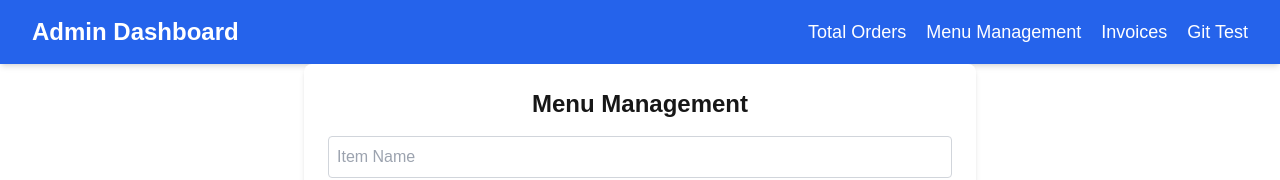
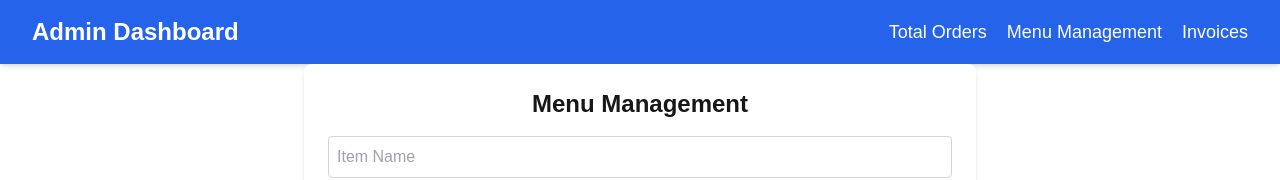
Before and after one commit to wdcs-adityashah/TokenSystemProject, a Next.js app in the folder TokenManagementSystem/token-managementapp/: page /menulist in a window 1280 px wide. Shown: the top 180 px of the page. Built offline with nearby package versions, Linux system fonts and the light colour scheme; no server answers.

Commit message:
header and menu changes in master

```diff
--- a/TokenManagementSystem/token-managementapp/components/Header.tsx
+++ b/TokenManagementSystem/token-managementapp/components/Header.tsx
@@ -17,9 +17,7 @@ const Header = () => {
         <Link href={"/billgenerated"} className="text-lg font-medium hover:text-gray-200 transition-colors">
           Invoices
         </Link>
-        <Link href={"/billgenerated"} className="text-lg font-medium hover:text-gray-200 transition-colors">
-          Git Test
-        </Link>
+
       </nav>
     </header>
   );
--- a/TokenManagementSystem/token-managementapp/components/Menu.tsx
+++ b/TokenManagementSystem/token-managementapp/components/Menu.tsx
@@ -24,8 +24,8 @@ const Menu = () => {
       try {
         const items = await fetchMenuItems();
         console.log("Fetched Menu Items:", items); // Log fetched items
-        console.log("Fetched Menu Items1:", items); // Log fetched items
-        console.log("Fetched Menu Items2:", items); // Log fetched items
+        console.log("Fetched Menu Items:", items); // Log fetched items
+
 
         setMenuItems(items);
       } catch (error) {
```
